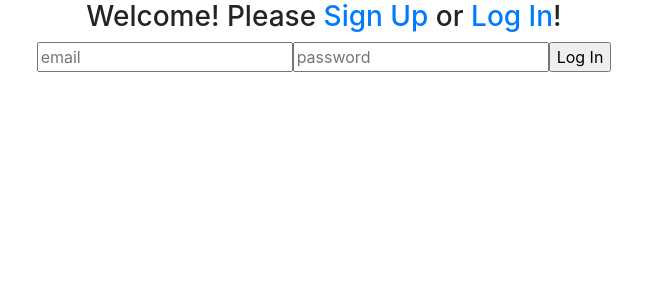
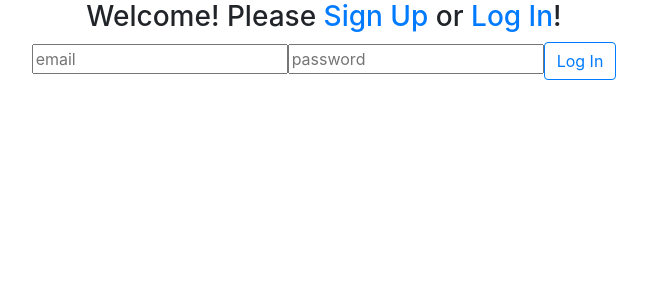
Before and after one commit to VBTX/favorite-quotes-client, a React (Create React App) app: page /login in a window 1280 px wide. Shown: the top 300 px of the page, without its empty margins (316-963 px from the left). Built offline with nearby package versions, Linux system fonts and the light colour scheme; no server answers.

Commit message:
add styling" "

```diff
--- a/src/components/LoginForm.js
+++ b/src/components/LoginForm.js
@@ -2,6 +2,8 @@ import React from 'react'
 import { connect } from 'react-redux'
 import { login } from '../actions/currentUser'
 import { updateLoginForm } from '../actions/loginForm'
+import Button from 'react-bootstrap/Button';
+
 
 const Login = ({ loginForm, updateLoginForm, login, history }) => {
 	const handleInputChange = event =>  {
@@ -38,7 +40,7 @@ return (
 		placeholder="password"
 		onChange={handleInputChange}
 		/>
-		<input type="submit" value="Log In"/>
+		<Button type="submit" variant="outline-primary">Log In</Button>
 		</form>
 
 		)
```
